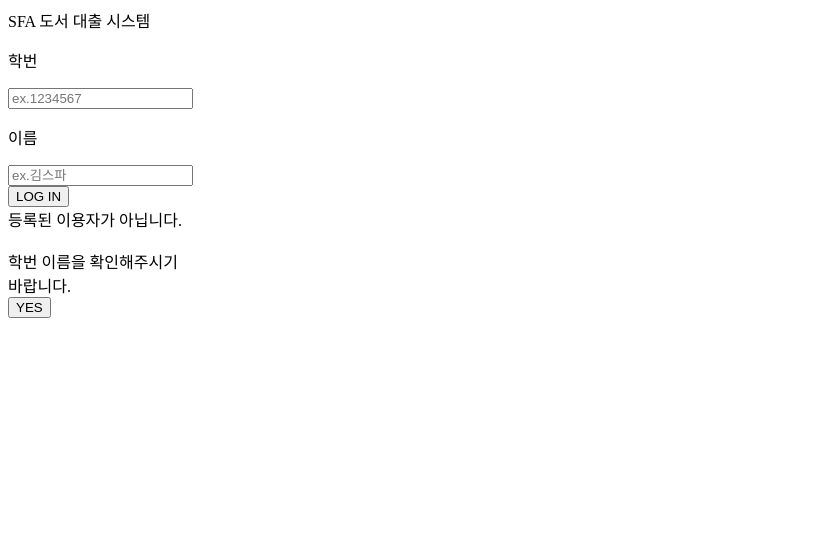
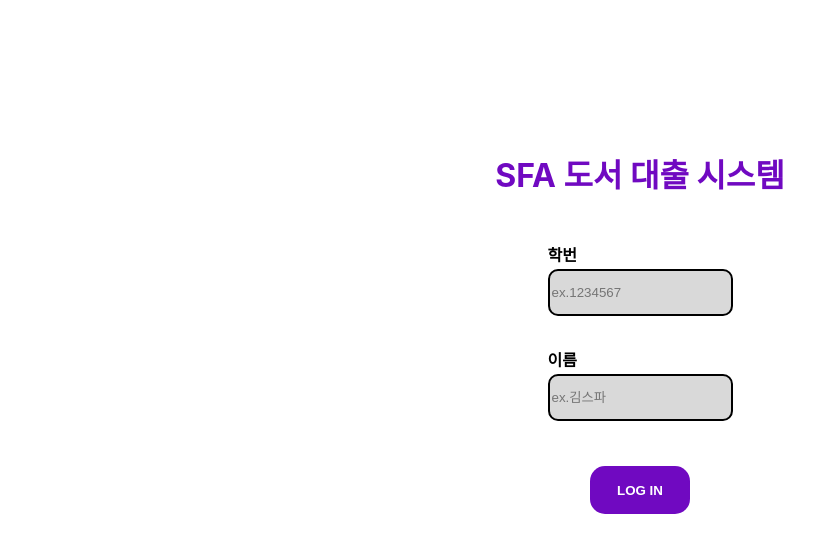
Before and after one commit to fish2203/DosukoFE, a plain HTML site: page index.html in a window 1280 px wide. Shown: the whole page, without its empty margins (0-838 px from the left). Drawn offline with Linux system fonts and the light colour scheme; the site is published under a folder, as on GitHub Pages, so addresses that start at the root find nothing.

Commit message:
change_root

```diff
--- a/index.html
+++ b/index.html
@@ -7,8 +7,8 @@
   <meta name="viewport" content="width=device-width, initial-scale=1.0">
   <title>SFA 도서 대출 시스템</title>
 
-  <link rel="stylesheet" href="/index.css">
-  <script src="/index.js"></script>
+  <link rel="stylesheet" href="index.css">
+  <script src="index.js"></script>
 </head>
 
 <body>
```
